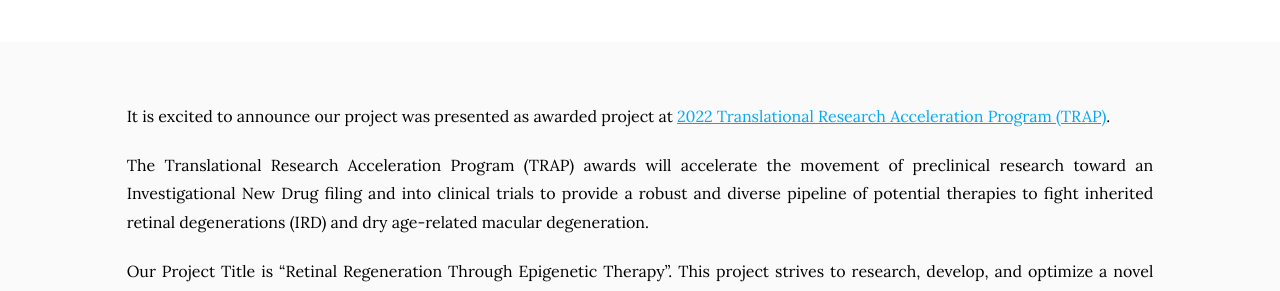
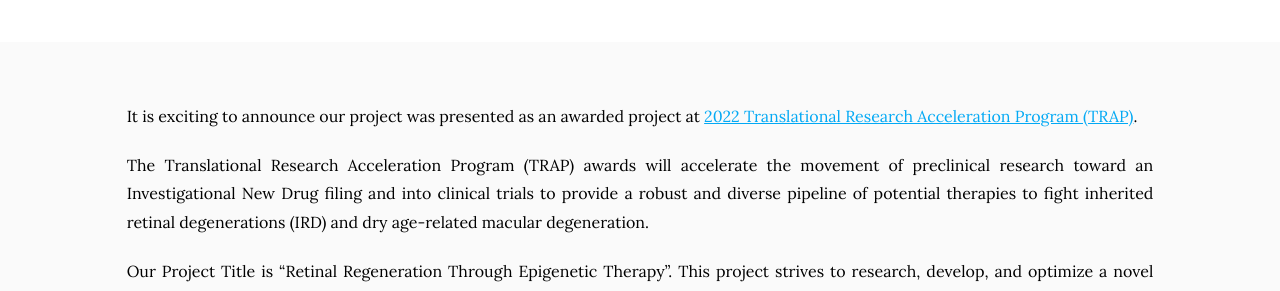
Before and after one commit to RCHENLAB/rchenlab.github.io, a Jekyll site: the page built from _posts/2022-10-01-TRAP.md, in a window 1280 px wide. Shown: the part 303-594 px from the top of the page. Built offline with Jekyll 4.4.1, drawn with Linux system fonts in a browser that asks for light colours.

Commit message:
Update 2022-10-01-TRAP.md

```diff
--- a/_posts/2022-10-01-TRAP.md
+++ b/_posts/2022-10-01-TRAP.md
@@ -3,8 +3,7 @@ title: 2022 Translational Research Acceleration Program (TRAP) Grant Award
 author:
 member: Rui
 ---
-
-It is excited to announce our project was presented as awarded project at [2022 Translational Research Acceleration Program (TRAP)](https://www.fightingblindness.org/translational-research-acceleration-program#2022-trap-awardees-webinar-1332).
+It is exciting to announce our project was presented as an awarded project at [2022 Translational Research Acceleration Program (TRAP)](https://www.fightingblindness.org/translational-research-acceleration-program#2022-trap-awardees-webinar-1332).
 
 The Translational Research Acceleration Program (TRAP) awards will accelerate the movement of preclinical research toward an Investigational New Drug filing and into clinical trials to provide a robust and diverse pipeline of potential therapies to fight inherited retinal degenerations (IRD) and dry age-related macular degeneration.
 
```
